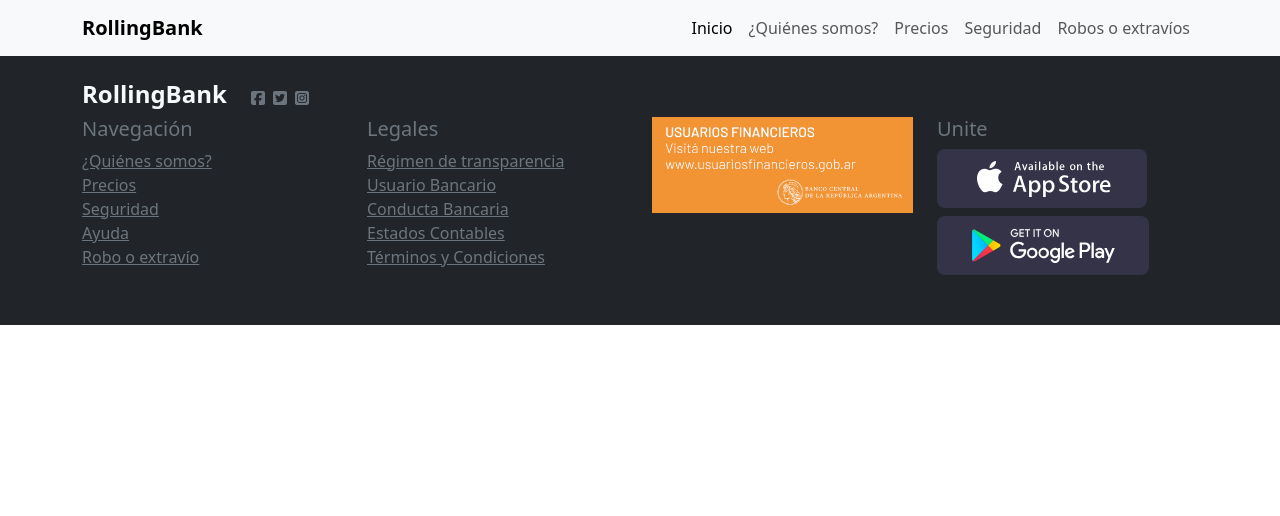
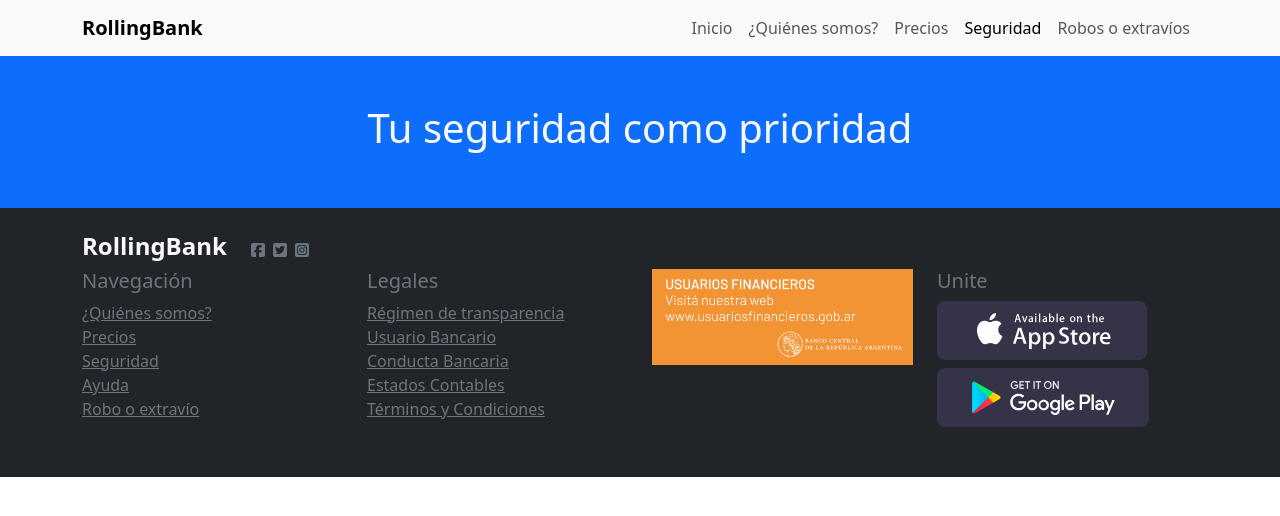
Before and after one commit to nicolasolivera32/rollingbankT1, a plain HTML site: page pages/seguridad.html in a window 1280 px wide. Drawn offline with nearby package versions, Linux system fonts and the light colour scheme; files that its build step writes are made by us from their sources.

Commit message:
Agregué un section con el título h1 con sus respectivas clases

```diff
--- a/pages/seguridad.html
+++ b/pages/seguridad.html
@@ -38,7 +38,7 @@
           <div class="collapse navbar-collapse" id="navbarSupportedContent">
             <ul class="navbar-nav ms-auto mb-2 mb-lg-0">
               <li class="nav-item">
-                <a class="nav-link active" aria-current="page" href="index.html"
+                <a class="nav-link" aria-current="page" href="index.html"
                   >Inicio</a
                 >
               </li>
@@ -51,7 +51,7 @@
                 <a class="nav-link" href="./pages/precios.html">Precios</a>
               </li>
               <li class="nav-item">
-                <a class="nav-link" href="./pages/seguridad.html">Seguridad</a>
+                <a class="nav-link active" href="./pages/seguridad.html">Seguridad</a>
               </li>
               <li class="nav-item">
                 <a class="nav-link" href="./pages/error404.html"
@@ -63,7 +63,11 @@
         </div>
       </nav>
     </header>
-    <main></main>
+    <main>
+        <section class="py-5 bg-primary">
+            <h1 class="text-light text-center">Tu seguridad como prioridad</h1>
+        </section>
+    </main>
     <footer class="bg-dark text-secondary py-4">
       <div class="container">
         <div class="text-secondary d-flex align-items-center">
```
